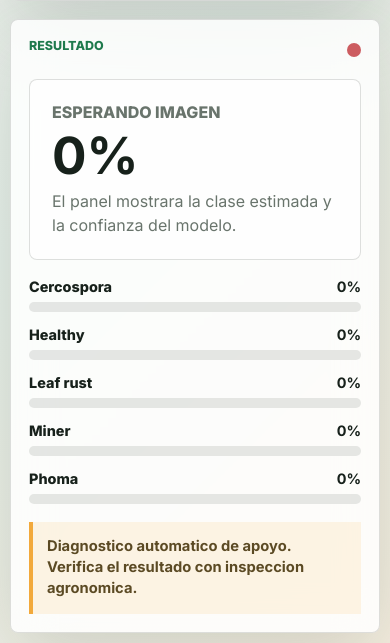
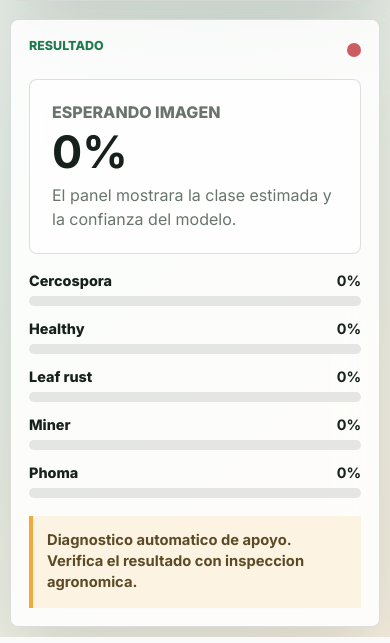
Before and after one commit to BrianJY-14/Classification_coffee-leaf-diseases_App, a Flask app: page / in a window 390 px wide. Shown: the part 651-1294 px from the top of the page. Run offline with Flask 3, Linux system fonts and the light colour scheme.

Commit message:
Improve responsive Vercel layout

```diff
--- a/public/static/css/styles.css
+++ b/public/static/css/styles.css
@@ -43,8 +43,9 @@ input {
   width: min(1180px, 100%);
   min-height: min(760px, calc(100vh - 48px));
   display: grid;
-  grid-template-columns: minmax(0, 1.35fr) minmax(340px, 0.65fr);
+  grid-template-columns: minmax(0, 1fr) minmax(300px, 360px);
   gap: 18px;
+  overflow: hidden;
 }
 
 .scan-panel,
@@ -84,7 +85,7 @@ input {
 h1 {
   margin: 0;
   max-width: 760px;
-  font-size: clamp(2rem, 4vw, 4.5rem);
+  font-size: clamp(2rem, 3.6vw, 4rem);
   line-height: 0.96;
   letter-spacing: 0;
 }
@@ -285,6 +286,8 @@ h1 {
   display: grid;
   grid-template-rows: auto auto 1fr auto;
   gap: 18px;
+  min-width: 0;
+  overflow: hidden;
   padding: clamp(18px, 2.6vw, 26px);
   border-radius: 8px;
 }
@@ -309,6 +312,7 @@ h1 {
 }
 
 .prediction-card {
+  min-width: 0;
   min-height: 210px;
   display: grid;
   align-content: center;
@@ -329,9 +333,10 @@ h1 {
 
 .confidence {
   display: block;
-  font-size: clamp(3.2rem, 8vw, 5.8rem);
+  font-size: clamp(2.8rem, 6vw, 5rem);
   line-height: 0.9;
   letter-spacing: 0;
+  overflow-wrap: anywhere;
 }
 
 .result-message {
@@ -406,10 +411,11 @@ h1 {
   100% { box-shadow: 0 0 0 0 rgba(31, 122, 77, 0); }
 }
 
-@media (max-width: 920px) {
+@media (max-width: 1080px) {
   .workspace {
     min-height: auto;
     grid-template-columns: 1fr;
+    overflow: visible;
   }
 
   .preview-stage {
```
